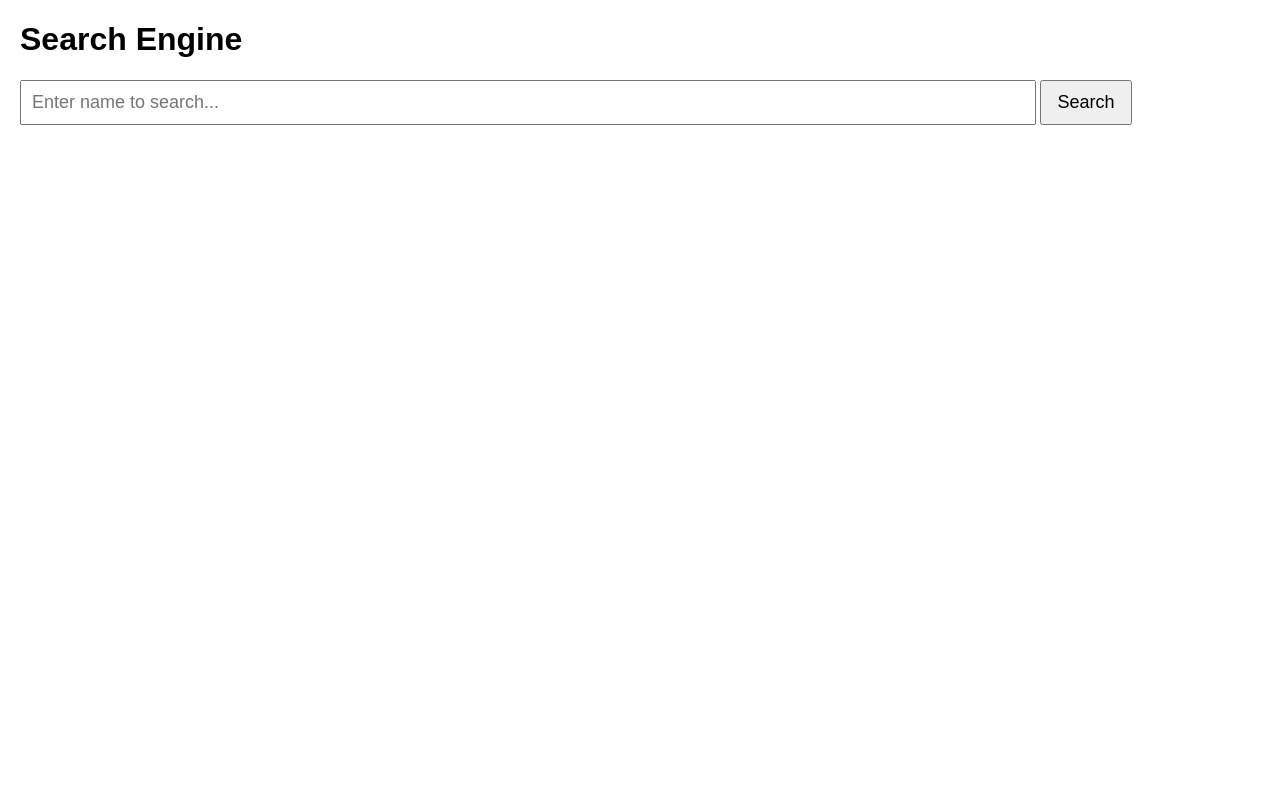
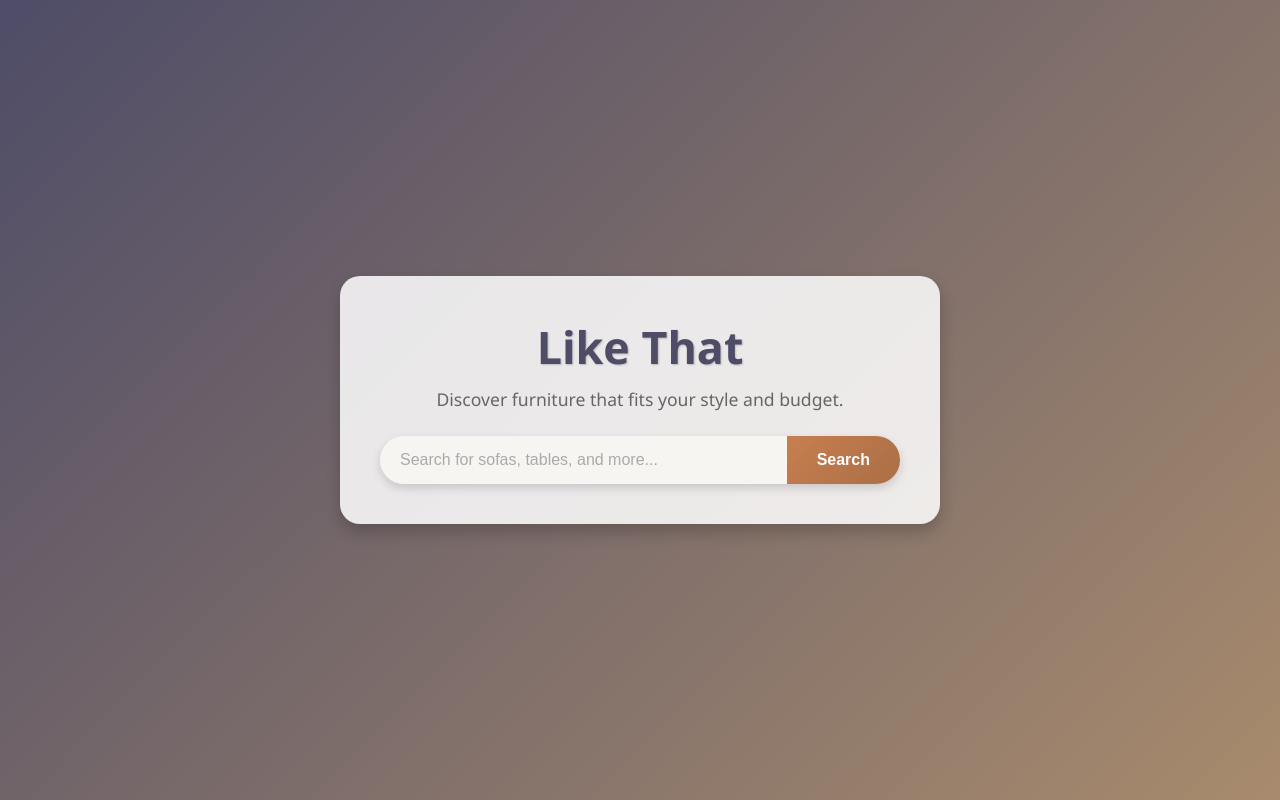
Before and after one commit to asadj13/LikeThat, a plain HTML site: page index.html in a window 1280 px wide. Drawn offline with Linux system fonts and the light colour scheme.

Commit message:
Update index.html

```diff
--- a/index.html
+++ b/index.html
@@ -3,64 +3,113 @@
 <head>
     <meta charset="UTF-8">
     <meta name="viewport" content="width=device-width, initial-scale=1.0">
-    <title>Simple Search Engine</title>
+    <title>Like That - Find Furniture You'll Love</title>
     <style>
+        /* Reset */
+        * {
+            margin: 0;
+            padding: 0;
+            box-sizing: border-box;
+        }
+
+        /* Body */
         body {
-            font-family: Arial, sans-serif;
-            margin: 20px;
+            display: flex;
+            justify-content: center;
+            align-items: center;
+            min-height: 100vh;
+            font-family: 'Segoe UI', Tahoma, Geneva, Verdana, sans-serif;
+            background: linear-gradient(135deg, #4e4c67, #a88b6d);
+            color: #333;
         }
-        input[type="text"] {
-            width: 80%;
-            padding: 10px;
-            font-size: 18px;
+
+        /* Container */
+        .container {
+            text-align: center;
+            max-width: 600px;
+            width: 90%;
+            padding: 40px;
+            background: rgba(255, 255, 255, 0.85);
+            border-radius: 20px;
+            box-shadow: 0 8px 16px rgba(0, 0, 0, 0.2);
         }
-        button {
-            padding: 10px 15px;
-            font-size: 18px;
+
+        /* Title */
+        .container h1 {
+            font-size: 2.8rem;
+            font-weight: bold;
+            margin-bottom: 10px;
+            color: #4e4c67;
+            text-shadow: 1px 1px 2px rgba(0, 0, 0, 0.2);
         }
-        .results {
-            margin-top: 20px;
+
+        /* Tagline */
+        .container p {
+            font-size: 1.1rem;
+            color: #666;
+            margin-bottom: 25px;
         }
-        table {
-            width: 100%;
-            border-collapse: collapse;
-            margin-top: 20px;
-            display: none; /* Initially hidden */
+
+        /* Search Bar */
+        .search-bar {
+            display: flex;
+            align-items: center;
+            border-radius: 50px;
+            overflow: hidden;
+            box-shadow: 0 4px 10px rgba(0, 0, 0, 0.15);
         }
-        table, th, td {
-            border: 1px solid #ddd;
+
+        .search-bar input[type="text"] {
+            flex: 1;
+            padding: 15px 20px;
+            font-size: 16px;
+            border: none;
+            outline: none;
+            background: #f7f5f2;
+            color: #333;
         }
-        th, td {
-            padding: 10px;
-            text-align: left;
+
+        .search-bar input[type="text"]::placeholder {
+            color: #aaa;
         }
-        th {
-            background-color: #f2f2f2;
+
+        .search-bar button {
+            padding: 15px 30px;
+            font-size: 16px;
+            font-weight: bold;
+            border: none;
+            color: #fff;
+            background: linear-gradient(135deg, #c77f50, #ab6e45);
+            cursor: pointer;
+            transition: background 0.3s ease;
         }
-        img {
-            max-width: 100px;
+
+        .search-bar button:hover {
+            background: linear-gradient(135deg, #ab6e45, #c77f50);
+        }
+
+        /* Responsive */
+        @media (max-width: 600px) {
+            .container h1 {
+                font-size: 2.2rem;
+            }
+
+            .search-bar button {
+                padding: 15px 20px;
+            }
         }
     </style>
 </head>
 <body>
 
-    <h1>Search Engine</h1>
-    <input type="text" id="search-input" placeholder="Enter name to search..." />
-    <button id="search-btn">Search</button>
-
-    <!-- Table for displaying results -->
-    <table id="resultsTable">
-        <thead>
-            <tr>
-                <th>Title</th>
-                <th>Image</th>
-                <th>Source</th>
-            </tr>
-        </thead>
-        <tbody></tbody>
-    </table>
-
-    <script src="app.js"></script>
+    <div class="container">
+        <h1>Like That</h1>
+        <p>Discover furniture that fits your style and budget.</p>
+        <div class="search-bar">
+            <input type="text" placeholder="Search for sofas, tables, and more..." />
+            <button>Search</button>
+        </div>
+    </div>
 
 </body>
 </html>
```
